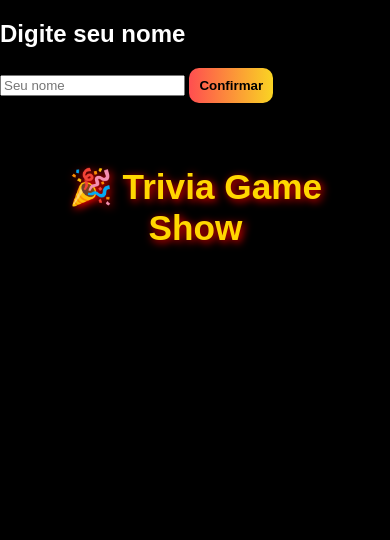
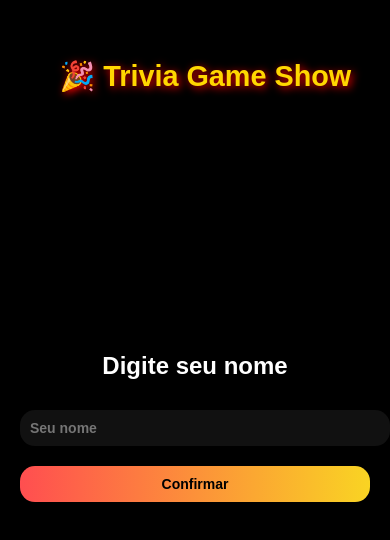
Before and after one commit to Migueljosu/TriviaGameShow, a plain HTML site: page index.html in a window 390 px wide. Drawn offline with nearby package versions, Linux system fonts and the light colour scheme.

Commit message:
Update style.css

```diff
--- a/style.css
+++ b/style.css
@@ -5,7 +5,7 @@ html {
   width: 100%;
   height: 100%;
   font-family: 'Arial', sans-serif;
-  overflow: hidden;
+  overflow-x: hidden;
   background: #000;
   color: white;
 }
@@ -23,10 +23,10 @@ canvas#particles {
   position: relative;
   z-index: 1;
   width: 500px;
-  max-width: 90%;
+  max-width: 95%;
   margin: 20px auto;
   padding: 20px;
-  background: rgba(0, 0, 0, 0.7);
+  background: rgba(0, 0, 0, 0.8);
   border-radius: 15px;
   text-align: center;
 }
@@ -46,22 +46,37 @@ h1 {
 }
 
 select,
-button {
-  padding: 10px;
-  border-radius: 10px;
+button,
+.modal input {
+  padding: 12px 15px;
+  border-radius: 12px;
   border: none;
   font-weight: bold;
   cursor: pointer;
+  font-size: 16px;
+  transition: all 0.3s ease;
+}
+
+select,
+.modal input {
+  background: #111;
+  color: white;
+}
+
+select:focus,
+.modal input:focus {
+  outline: none;
+  box-shadow: 0 0 8px #0072ff;
 }
 
 button {
   background: linear-gradient(to right, #ff4e50, #f9d423);
   color: black;
-  transition: transform 0.3s;
 }
 
 button:hover {
   transform: scale(1.05);
+  box-shadow: 0 4px 15px rgba(255, 255, 255, 0.3);
 }
 
 .card {
@@ -80,9 +95,9 @@ button:hover {
 }
 
 .answers button {
-  padding: 10px;
+  padding: 12px;
+  border-radius: 12px;
   border: none;
-  border-radius: 10px;
   cursor: pointer;
   font-weight: bold;
   transition: all 0.3s;
@@ -177,7 +192,63 @@ button:hover {
   margin: 5px 0;
   background: linear-gradient(to right, #ff4e50, #f9d423);
   color: black;
-  padding: 5px 10px;
-  border-radius: 8px;
+  padding: 8px 12px;
+  border-radius: 10px;
   font-weight: bold;
 }
+
+/* MODAL */
+.modal {
+  position: fixed;
+  top: 50%;
+  left: 50%;
+  transform: translate(-50%, -50%);
+  background: rgba(0, 0, 0, 0.95);
+  padding: 25px;
+  border-radius: 20px;
+  text-align: center;
+  z-index: 10;
+  width: 90%;
+  max-width: 350px;
+}
+
+.modal.hidden {
+  display: none;
+}
+
+.modal input,
+.modal select,
+.modal button {
+  width: 100%;
+  margin: 10px 0;
+  padding: 12px;
+  border-radius: 15px;
+  border: none;
+  font-weight: bold;
+  cursor: pointer;
+  font-size: 16px;
+}
+
+/* RESPONSIVO MOBILE */
+@media screen and (max-width: 600px) {
+  h1 {
+    font-size: 1.8em;
+  }
+
+  .modal {
+    width: 95%;
+    padding: 20px;
+  }
+
+  .modal input,
+  .modal select,
+  .modal button,
+  .answers button {
+    font-size: 14px;
+    padding: 10px;
+  }
+
+  #scoreChart {
+    height: 120px !important;
+  }
+}
```
